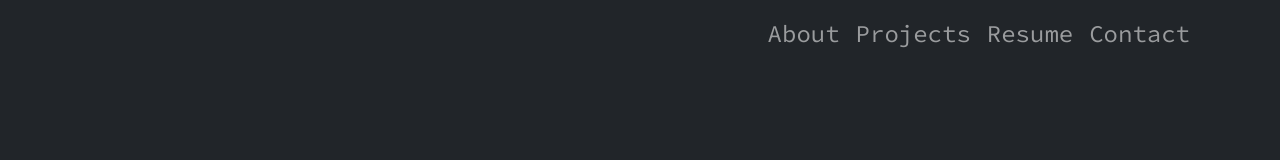
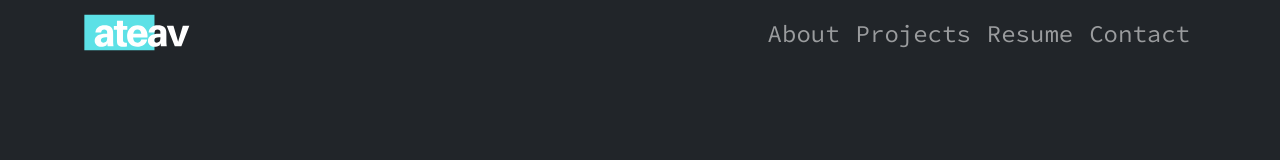
Before and after one commit to alexteav/alexteav.github.io, a plain HTML site: page index.html in a window 1280 px wide. Drawn offline with nearby package versions, Linux system fonts and the light colour scheme.

Commit message:
testing logo choices

```diff
--- a/css/styles.css
+++ b/css/styles.css
@@ -1,5 +1,12 @@
+.logo {
+  width: 110px;
+}
+
 .nav-elements {
   justify-content: flex-end;
   font-family: "Source Code Pro", monospace;
   font-size: x-large;
 }
+
+.navbar-toggler {
+}
--- a/index.html
+++ b/index.html
@@ -30,6 +30,7 @@
     <nav class="navbar navbar-expand-md navbar-dark bg-dark">
       <div class="container">
         <!-- img tag here for logo -->
+        <img class="logo" src="img/ateav_logo.svg" alt="logo" />
         <button
           class="navbar-toggler"
           data-bs-toggle="collapse"
```
Also changed, not shown: img/ateav_logo.svg (added), img/t_logo.svg (added).
